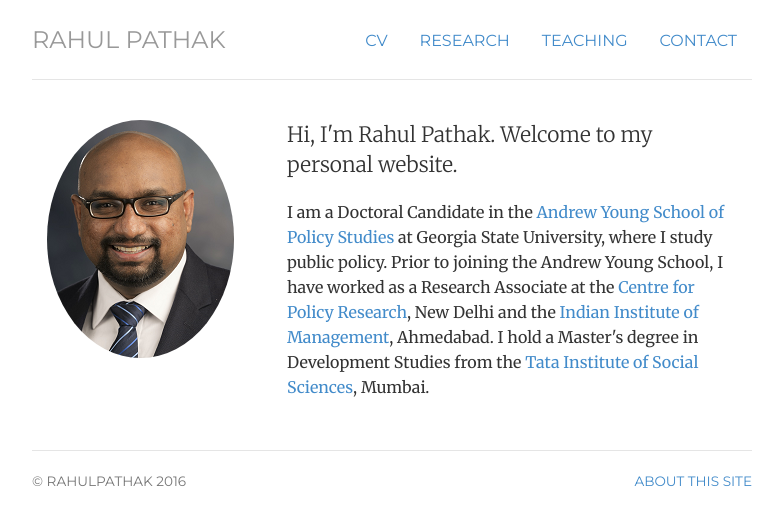
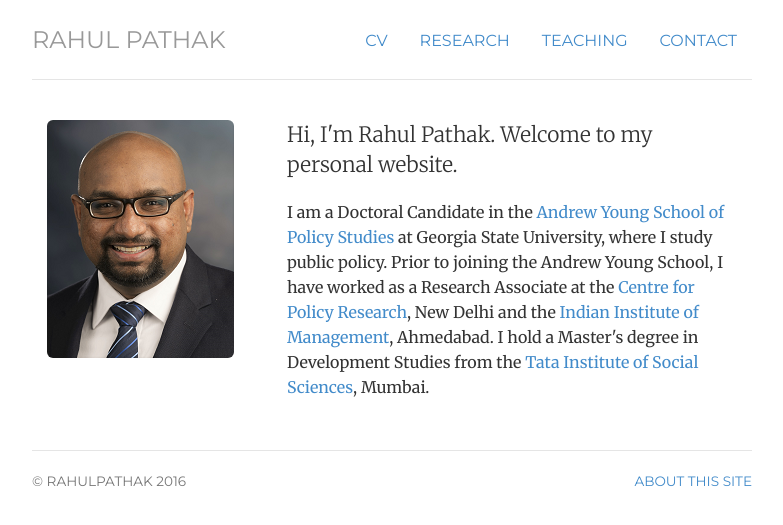
Before and after one commit to pathak-rahul/pathak-rahul.github.io, a Jekyll site: the page built from index.html, in a window 1280 px wide. Shown: the top 525 px of the page, without its empty margins (248-1031 px from the left). Built offline with Jekyll 4.4.1, drawn with Linux system fonts in a browser that asks for light colours.

Commit message:
Update index.html

```diff
--- a/index.html
+++ b/index.html
@@ -10,7 +10,7 @@
 <!-- <div class="jumbotron"> -->
 <div class="row marketing">
 	<div class="col-sm-4">
-	<img  class="img-circle avatar" alt="Rahul Pathak" src="img/rpathak.png">
+	<img  class="img-rounded" alt="Rahul Pathak" src="img/rpathak.png">
 	</div>
 	<div itemscope itemtype="http://data-vocabulary.org/Person" class="col-sm-8">
 
```
